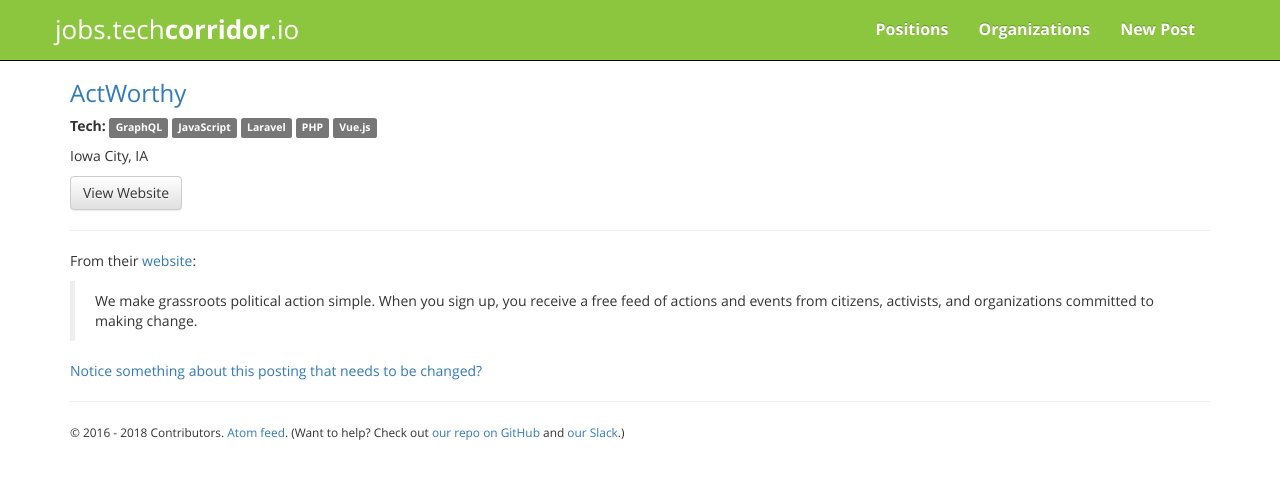
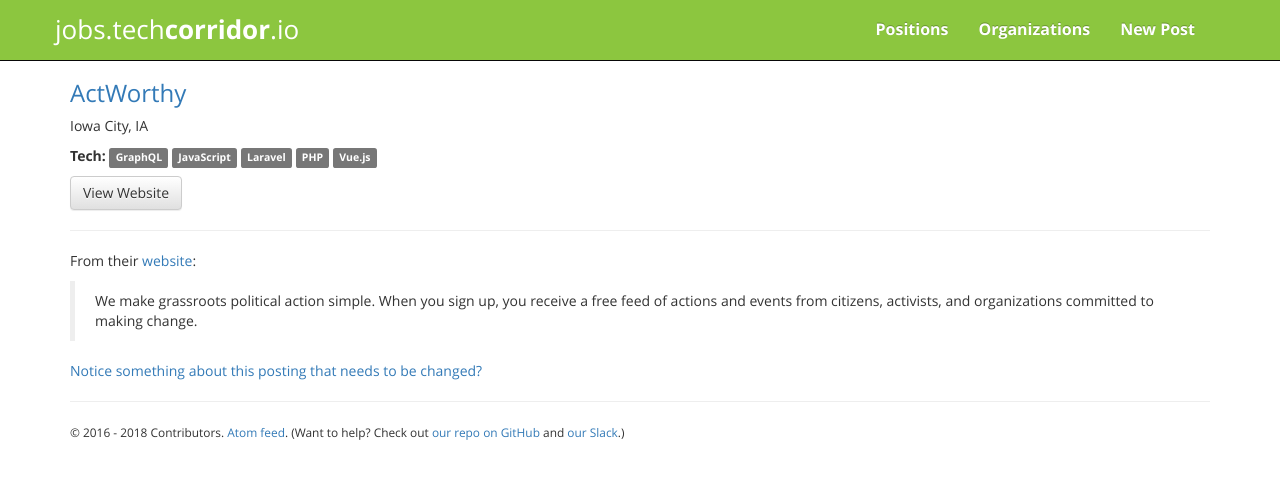
Before and after one commit to techcorridorio/jobs.techcorridor.io, a Jekyll site: the page built from _organizations/actworthy.md, in a window 1280 px wide. Shown: the top 479 px of the page. Built offline with Jekyll 4.4.1, drawn with Linux system fonts in a browser that asks for light colours.

Commit message:
Show location before tech

```diff
--- a/_includes/organization.html
+++ b/_includes/organization.html
@@ -1,6 +1,10 @@
 <h3>
   <a href="{{ organization.url }}">{{ organization.title }}</a>
 </h3>
+
+<p>
+  {{ organization.location }}
+</p>
 
 {% if organization.technologies %}
   <p>
@@ -11,7 +15,3 @@
     {% endfor %}
   </p>
 {% endif %}
-
-<p>
-  {{ organization.location }}
-</p>
```
